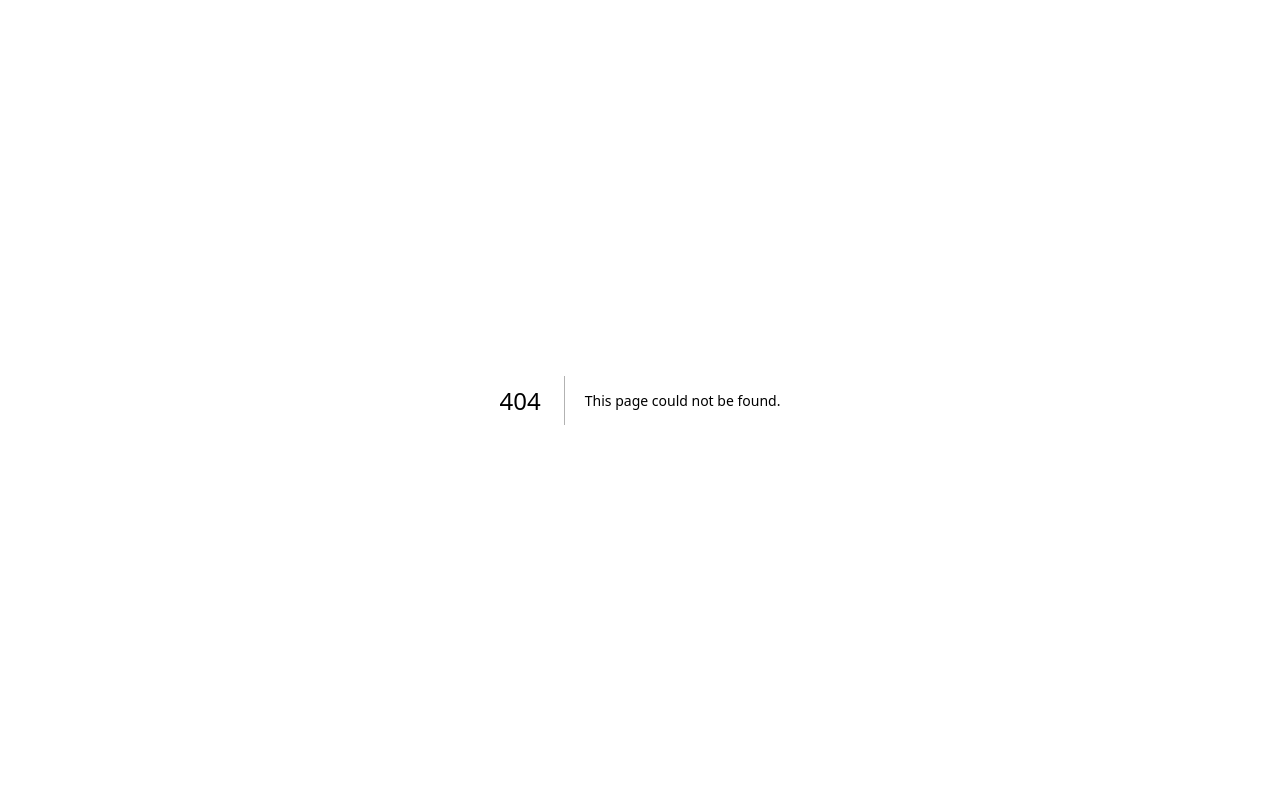
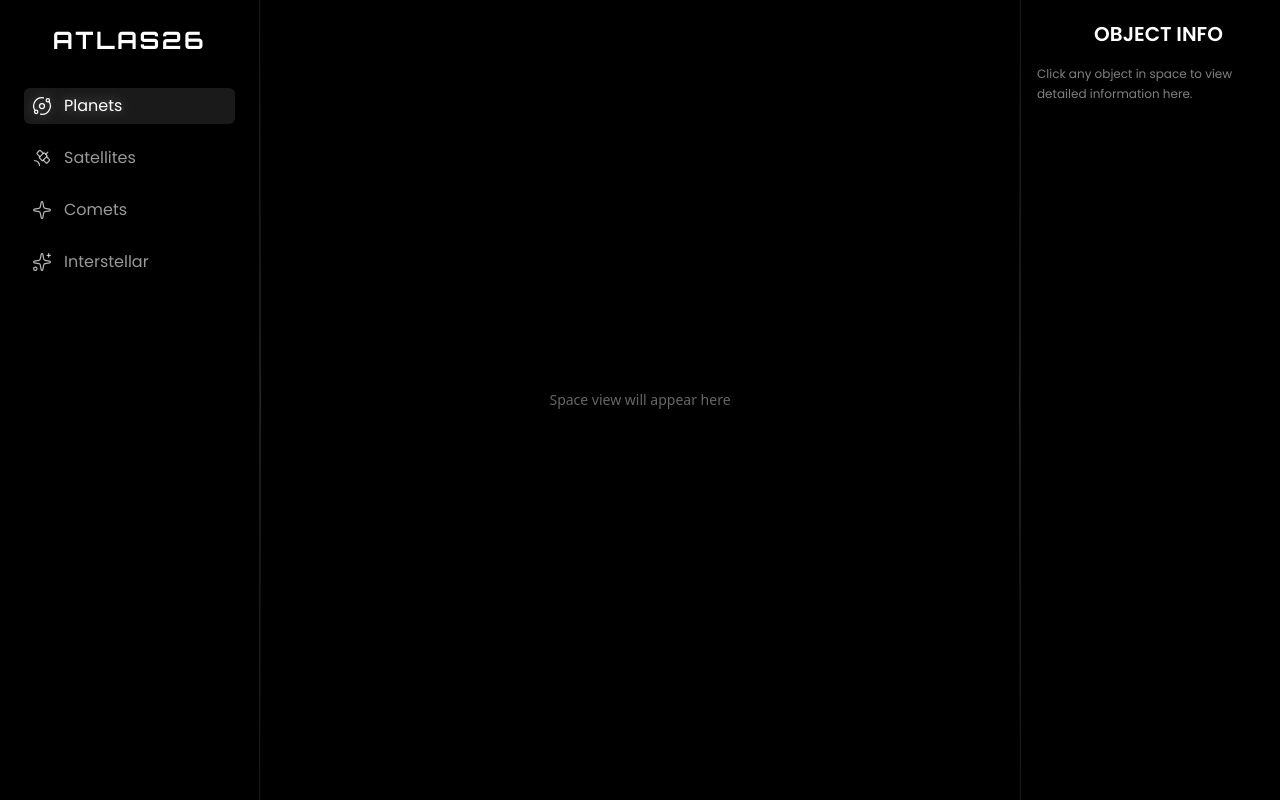
Before and after one commit to Abdul-Wasay-008/Atlas26, a Next.js app: page /dashboard in a window 1280 px wide. Before the commit this address had no page. Built offline with nearby package versions, Linux system fonts and the light colour scheme.

Commit message:
Dashboard skeleton development and enhancements

```diff
--- /dev/null
+++ b/app/components/dashboard/InfoPanel.tsx
@@ -0,0 +1,17 @@
+import { poppins } from "@/app/fonts"
+
+export default function InfoPanel() {
+    return (
+        <div className={`w-[260px] lg:w-[300px] h-full border-l border-white/10 pr-10 bg-black/40 p-4 text-white ${poppins.className}`}>
+
+            <h2 className="text-base md:text-xl xl:text-xl mt-1 font-bold text-center tracking-normal">
+                OBJECT INFO
+            </h2>
+
+            <p className="mt-4 text-xs text-white/50 leading-relaxed">
+                Click any object in space to view detailed information here.
+            </p>
+
+        </div>
+    )
+}
--- /dev/null
+++ b/app/components/dashboard/Sidebar.tsx
@@ -0,0 +1,125 @@
+"use client"
+
+import { useState } from "react"
+import { orbitron, poppins } from "@/app/fonts"
+import { FaBars, FaTimes } from "react-icons/fa"
+
+// Lucide Icons
+import { Orbit, Satellite, Sparkle, Stars } from "lucide-react"
+
+export default function Sidebar() {
+    const [open, setOpen] = useState(false)
+    const [active, setActive] = useState("Planets")
+
+    const menu = [
+        { name: "Planets", icon: Orbit },
+        { name: "Satellites", icon: Satellite },
+        { name: "Comets", icon: Sparkle },
+        { name: "Interstellar", icon: Stars },
+    ]
+
+    const renderMenu = () => (
+        <div className="space-y-4 text-sm md:text-base text-white/60">
+            {menu.map(({ name, icon: Icon }) => (
+                <button
+                    key={name}
+                    onClick={() => setActive(name)}
+                    className={`
+                        group flex items-center gap-3 w-full px-2 py-1.5 rounded-md
+                        transition-all duration-200 cursor-pointer
+                        ${poppins.className}
+                        ${active === name ? "text-white bg-white/10" : "hover:text-white"}
+                    `}
+                >
+                    <Icon
+                        size={20}
+                        strokeWidth={1.5}
+                        className={`
+                            transition-all duration-200
+                            ${active === name
+                                ? "text-white drop-shadow-[0_0_6px_rgba(255,255,255,0.35)]"
+                                : "text-white/70 group-hover:text-white group-hover:drop-shadow-[0_0_6px_rgba(255,255,255,0.25)]"
+                            }
+                        `}
+                    />
+
+                    <span
+                        className={`
+                            transition-all
+                            ${active === name
+                                ? "text-white drop-shadow-[0_0_6px_rgba(255,255,255,0.35)]"
+                                : "group-hover:text-white"
+                            }
+                        `}
+                    >
+                        {name}
+                    </span>
+                </button>
+            ))}
+        </div>
+    )
+
+    return (
+        <>
+            {/* 🍔 Mobile Hamburger */}
+            {!open && (
+                <button
+                    onClick={() => setOpen(true)}
+                    className="md:hidden fixed top-5 left-5 z-50 text-white text-xl"
+                >
+                    <FaBars />
+                </button>
+            )}
+
+
+            {/* 🌑 Mobile Overlay */}
+            {open && (
+                <div
+                    onClick={() => setOpen(false)}
+                    className="fixed inset-0 bg-black/60 backdrop-blur-sm z-40 md:hidden"
+                />
+            )}
+
+            {/* 📱 Mobile Sidebar */}
+            <div
+                className={`
+                    fixed top-0 left-0 h-full w-[260px] bg-black/90 p-5 text-white z-50
+                    transform transition-transform duration-300 ease-in-out
+                    ${open ? "translate-x-0" : "-translate-x-full"}
+                    md:hidden
+                `}
+            >
+                <button
+                    onClick={() => setOpen(false)}
+                    className="absolute top-6 right-5 text-white text-lg"
+                >
+                    <FaTimes />
+                </button>
+
+                <h1
+                    className={`text-xl tracking-widest mb-8 text-center font-bold ${orbitron.className}`}
+                >
+                    ATLAS26
+                </h1>
+
+                {renderMenu()}
+            </div>
+
+            {/* 🖥 Desktop Sidebar */}
+            <div
+                className={`
+                    hidden md:flex flex-col w-[230px] md:w-[260px] h-full
+                    border-r border-white/10 bg-black/40 p-6 text-white
+                `}
+            >
+                <h1
+                    className={`text-base md:text-xl xl:text-2xl font-bold text-center tracking-widest mb-8 ${orbitron.className}`}
+                >
+                    ATLAS26
+                </h1>
+
+                {renderMenu()}
+            </div>
+        </>
+    )
+}
--- /dev/null
+++ b/app/components/dashboard/SpaceCanvas.tsx
@@ -0,0 +1,7 @@
+export default function SpaceCanvas() {
+    return (
+        <div className="w-full h-full flex items-center justify-center text-white/40 text-xs md:text-sm">
+            Space view will appear here
+        </div>
+    )
+}
--- /dev/null
+++ b/app/dashboard/page.tsx
@@ -0,0 +1,57 @@
+// import Sidebar from "../components/dashboard/Sidebar"
+// import SpaceCanvas from "../components/dashboard/SpaceCanvas"
+// import InfoPanel from "../components/dashboard/InfoPanel"
+
+// export default function DashboardPage() {
+//     return (
+//         <div className="w-screen h-screen flex bg-black overflow-hidden">
+
+//             {/* Sidebar → Hidden on small screens */}
+//             <div className="">
+//                 <Sidebar />
+//             </div>
+
+//             {/* Main Space View */}
+//             <div className="flex-1 relative">
+//                 <SpaceCanvas />
+//             </div>
+
+//             {/* Info Panel → Only show on large screens */}
+//             <div className="hidden lg:block">
+//                 <InfoPanel />
+//             </div>
+
+//         </div>
+//     )
+// }
+import Sidebar from "../components/dashboard/Sidebar"
+import SpaceCanvas from "../components/dashboard/SpaceCanvas"
+import InfoPanel from "../components/dashboard/InfoPanel"
+
+export default function DashboardPage() {
+    return (
+        <div className="w-screen h-screen flex bg-black overflow-hidden">
+
+            {/* Sidebar */}
+            <Sidebar />
+
+            {/* 🔥 Futuristic Divider (between sidebar & space view) */}
+            <div className="w-px bg-linear-to-b from-transparent via-white/14 to-transparent" />
+
+
+            {/* Space View */}
+            <div className="flex-1 relative">
+                <SpaceCanvas />
+            </div>
+
+            {/* 🔥 Futuristic Divider (between space view & info panel) */}
+            <div className="w-px bg-linear-to-b from-transparent via-white/14 to-transparent" />
+
+            {/* Info Panel */}
+            <div className="hidden lg:block w-[260px]">
+                <InfoPanel />
+            </div>
+
+        </div>
+    )
+}
--- a/app/page.tsx
+++ b/app/page.tsx
@@ -4,6 +4,8 @@ import Scene from "./components/3d/Scene";
 import { orbitron, poppins } from "./fonts";
 import { motion } from "framer-motion";
 import { FaRocket } from "react-icons/fa";
+import Link from "next/link";
+
 
 export default function Home() {
   return (
@@ -15,9 +17,7 @@ export default function Home() {
       <div className="absolute top-14 md:top-5 left-1/2 -translate-x-1/2 z-10 flex flex-col items-center gap-2">
         {/* Title: clean + soft outer glow */}
         <h1
-          className={`text-5xl md:text-6xl 2xl:text-7xl font-bold tracking-wide text-white
-    [text-shadow:0_0_16px_rgba(255,255,255,0.35)]
-    ${orbitron.className}`}
+          className={`text-5xl md:text-6xl 2xl:text-7xl font-bold tracking-wide text-white [text-shadow:0_0_16px_rgba(255,255,255,0.35)] ${orbitron.className}`}
         >
           ATLAS26
         </h1>
@@ -39,6 +39,7 @@ export default function Home() {
   bg-linear-to-b from-black/40 via-black/20 to-transparent z-5" />
 
       {/* 💠 Futuristic Animated Button */}
+      <Link href="/dashboard">
         <div className="absolute bottom-24 md:bottom-16 left-1/2 -translate-x-1/2 z-10 text-center text-white">
           <motion.button
             className={`relative px-4 md:px-6 xl:px-8 py-4 rounded-full font-medium overflow-hidden cursor-pointer select-none ${poppins.className}`}
@@ -98,6 +99,7 @@ export default function Home() {
             </div>
           </motion.button>
         </div>
+      </Link>
 
     </section>
   );
--- a/package.json
+++ b/package.json
@@ -12,6 +12,7 @@
     "@react-three/drei": "^10.7.6",
     "@react-three/fiber": "^9.4.0",
     "framer-motion": "^12.23.24",
+    "lucide-react": "^0.555.0",
     "motion": "^12.23.24",
     "next": "16.0.1",
     "react": "19.2.0",
```
Also changed, not shown: app/components/explore/page.tsx (deleted), 1 other file (tests, documents, lock files or other folders). Lines whose indentation alone changed are shown as unchanged.
